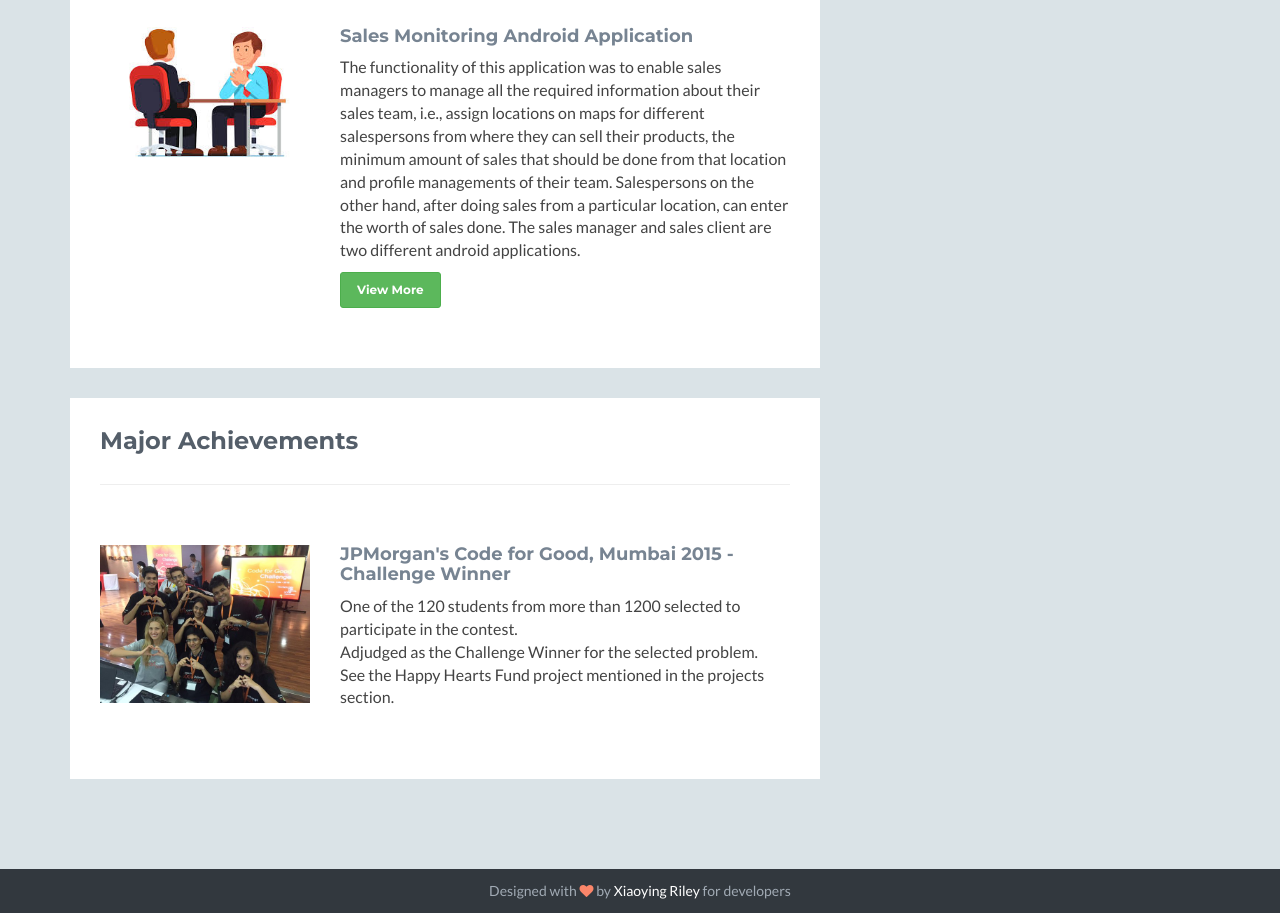
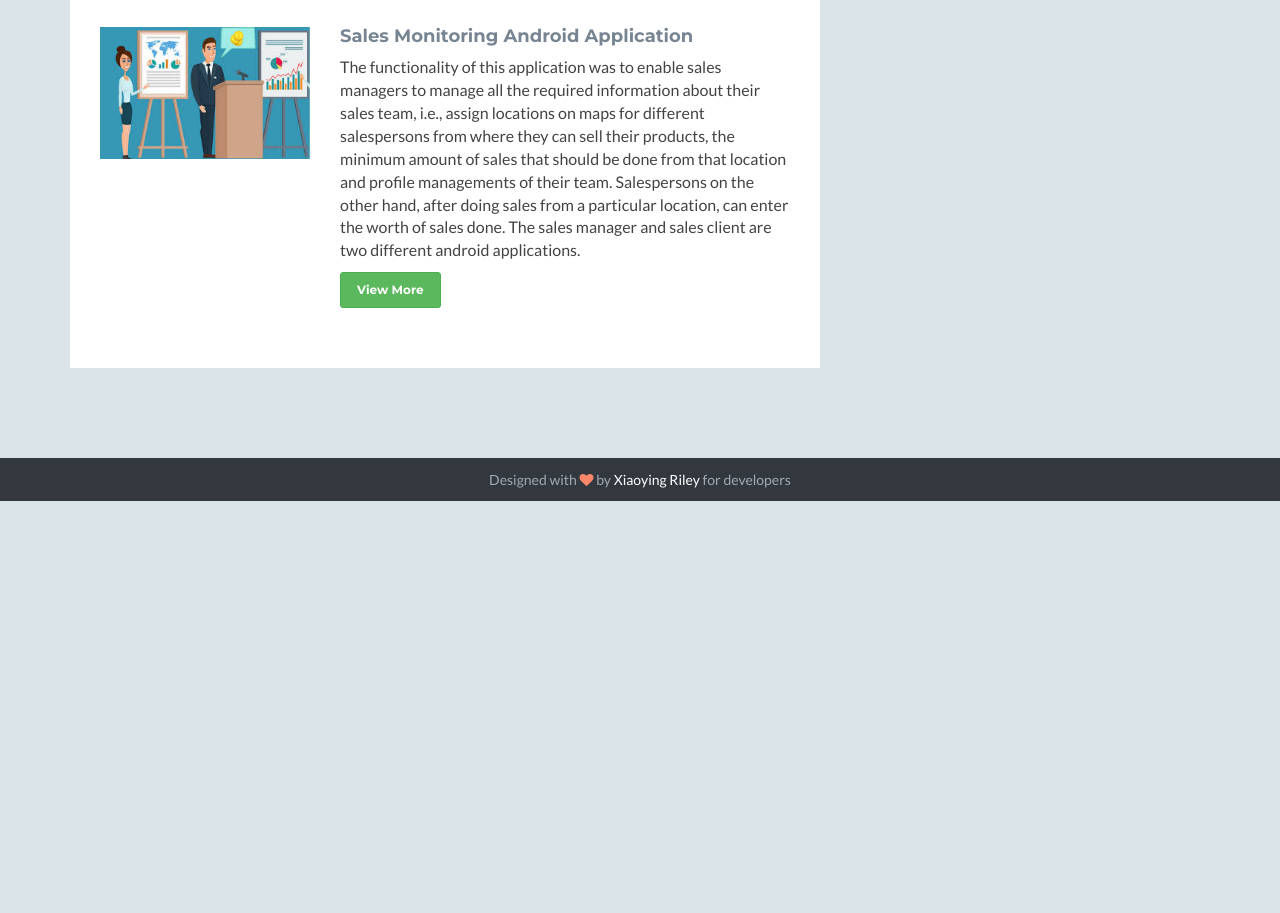
Before and after one commit to adnan-vasanwalla/adnan-vasanwalla.github.io, a plain HTML site: page index.html in a window 1280 px wide. Shown: the part 1511-2424 px from the top of the page. After the commit the page ends 2012 px from the top, so only its background shows below. Drawn offline with Linux system fonts and the light colour scheme; a script that the page names is missing; some icons are missing.

Commit message:
Achievements Rem

```diff
--- a/index.html
+++ b/index.html
@@ -402,7 +402,7 @@
   								</div><!--//desc-->
   							</div><!--//item-->
 								<div class="item row">
-  								<img class="col-md-4 col-sm-4 col-xs-12 img-responsive project-image" src="assets/images/projects/pp4.jpg" alt="" />
+  								<img class="col-md-4 col-sm-4 col-xs-12 img-responsive project-image" src="assets/images/projects/sales.jpg" alt="" />
   								<div class="desc col-md-8 col-sm-8 col-xs-12">
   									<h3 class="title">Sales Monitoring Android Application</h3>
   									<p>The functionality of this application was to enable sales managers to manage all the required information about their sales team, i.e., assign locations on maps for different salespersons from where they can sell their products, the minimum amount of sales that should be done from that location and profile managements of their team. Salespersons on the other hand, after doing sales from a particular location, can enter the worth of sales done. The sales manager and sales client are two different android applications.</p>
@@ -419,7 +419,7 @@
   				</section><!--//section-->
 
 
-  				<section class="latest section">
+  				<!-- <section class="latest section">
   					<div class="section-inner">
   						<h2 class="heading">Major Achievements</h2>
   						<div class="content">
@@ -431,16 +431,16 @@
   									<h3 class="title">JPMorgan's Code for Good, Mumbai 2015 - Challenge Winner</h3>
   									<p>One of the 120 students from more than 1200 selected to participate in the contest.<br>Adjudged as the Challenge Winner for the selected problem.<br>See the Happy Hearts Fund project mentioned in the projects section.</p>
 
-  								</div><!--//desc-->
-  							</div><!--//item-->
+  								</div>
+  							</div>
 
 
 
-  						</div><!--//content-->
-  					</div><!--//section-inner-->
-  				</section><!--//section-->
+  						</div>
+  					</div>
+  				</section> -->
 
-  			</div><!--//primary-->
+  			</div>
 
 
   			<div class="secondary col-md-4 col-sm-12 col-xs-12">
```
Also changed, not shown: assets/images/projects/sales.jpg (added).
